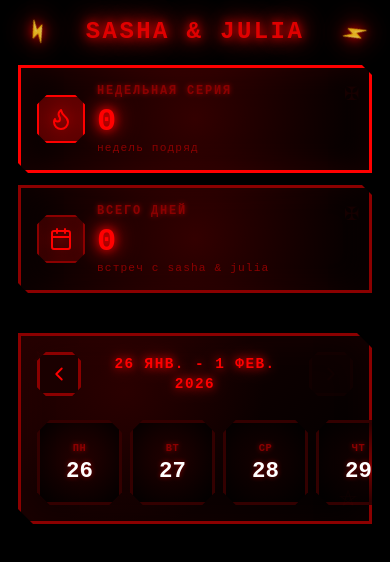
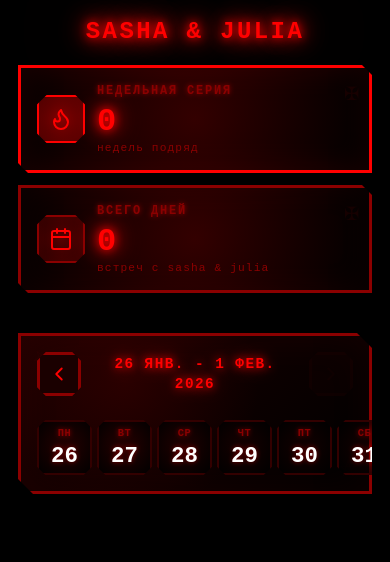
Before and after one commit to Skrejet-r/friends-streak, a React (Vite) app: page / in a window 390 px wide. Shown: the top 562 px of the page. Built offline with nearby package versions, Linux system fonts and the light colour scheme.

Commit message:
Fix: Remove all animations causing vibration, make day cards smaller to show more, fix touch events

```diff
--- a/src/App.css
+++ b/src/App.css
@@ -21,15 +21,6 @@
     0 0 70px #8b0000;
   position: relative;
   font-family: 'Courier New', monospace;
-  animation: flicker 3s infinite alternate;
-}
-
-@keyframes flicker {
-  0%, 100% { opacity: 1; }
-  50% { opacity: 0.8; }
-  51% { opacity: 0.9; }
-  52% { opacity: 0.7; }
-  53% { opacity: 1; }
 }
 
 .app-title::before {
@@ -39,7 +30,6 @@
   top: 50%;
   transform: translateY(-50%);
   font-size: 2rem;
-  animation: rotate 4s linear infinite;
 }
 
 .app-title::after {
@@ -49,12 +39,13 @@
   top: 50%;
   transform: translateY(-50%);
   font-size: 2rem;
-  animation: rotate 4s linear infinite reverse;
 }
 
-@keyframes rotate {
-  from { transform: translateY(-50%) rotate(0deg); }
-  to { transform: translateY(-50%) rotate(360deg); }
+@media (max-width: 768px) {
+  .app-title::before,
+  .app-title::after {
+    display: none;
+  }
 }
 
 .week-slider-container {
@@ -344,20 +335,6 @@
   box-shadow:
     0 0 20px rgba(255, 0, 0, 0.6),
     inset 0 0 20px rgba(255, 0, 0, 0.2);
-  animation: pulse 2s infinite;
-}
-
-@keyframes pulse {
-  0%, 100% {
-    box-shadow:
-      0 0 20px rgba(255, 0, 0, 0.6),
-      inset 0 0 20px rgba(255, 0, 0, 0.2);
-  }
-  50% {
-    box-shadow:
-      0 0 30px rgba(255, 0, 0, 0.9),
-      inset 0 0 30px rgba(255, 0, 0, 0.4);
-  }
 }
 
 .day-name {
@@ -410,61 +387,9 @@
   text-shadow: 0 0 5px #ff0000;
 }
 
-/* Zufällige Glitch-Effekte */
-@keyframes glitch {
-  0% { transform: translate(0); }
-  20% { transform: translate(-2px, 2px); }
-  40% { transform: translate(-2px, -2px); }
-  60% { transform: translate(2px, 2px); }
-  80% { transform: translate(2px, -2px); }
-  100% { transform: translate(0); }
-}
+/* Glitch-Effekte entfernt für bessere Performance */
 
-.stat-card:hover {
-  animation: glitch 0.3s infinite;
-}
-
-.week-card:hover {
-  animation: glitch 0.5s infinite;
-}
-
-/* Zufällige Partikel-Effekte */
-.day-card.met::before {
-  content: '';
-  position: absolute;
-  width: 4px;
-  height: 4px;
-  background: #ff0000;
-  border-radius: 50%;
-  top: 10%;
-  left: 20%;
-  animation: float 3s ease-in-out infinite;
-  box-shadow:
-    0 0 10px #ff0000,
-    0 0 20px #ff0000;
-}
-
-.day-card.met::after {
-  content: '';
-  position: absolute;
-  width: 3px;
-  height: 3px;
-  background: #ff0000;
-  border-radius: 50%;
-  top: 70%;
-  right: 15%;
-  animation: float 2s ease-in-out infinite reverse;
-  box-shadow:
-    0 0 8px #ff0000,
-    0 0 16px #ff0000;
-}
-
-@keyframes float {
-  0%, 100% { transform: translateY(0) translateX(0); opacity: 0.8; }
-  25% { transform: translateY(-10px) translateX(5px); opacity: 1; }
-  50% { transform: translateY(-5px) translateX(-5px); opacity: 0.6; }
-  75% { transform: translateY(-15px) translateX(3px); opacity: 0.9; }
-}
+/* Partikel-Effekte entfernt für bessere Performance */
 
 @media (max-width: 768px) {
   .app {
@@ -573,24 +498,34 @@
   }
 
   .days-grid {
-    gap: 10px;
+    gap: 6px;
     grid-template-columns: repeat(7, 1fr);
   }
 
   .day-card {
-    min-height: 90px;
+    min-height: 60px;
     touch-action: manipulation;
-    -webkit-tap-highlight-color: rgba(255, 0, 0, 0.4);
+    -webkit-tap-highlight-color: rgba(255, 0, 0, 0.5);
+    position: relative;
+    z-index: 5;
   }
 
   .day-content {
-    padding: 12px 8px;
-    border-width: 3px;
+    padding: 8px 4px;
+    border-width: 2px;
     cursor: pointer;
     user-select: none;
     -webkit-user-select: none;
     -webkit-touch-callout: none;
-    min-height: 90px;
+    min-height: 60px;
+    pointer-events: auto !important;
+    -webkit-tap-highlight-color: rgba(255, 0, 0, 0.6);
+  }
+
+  .day-content:active {
+    background:
+      radial-gradient(circle at center, rgba(255, 0, 0, 0.4) 0%, rgba(139, 0, 0, 0.3) 100%) !important;
+    transform: scale(0.95);
   }
 
   .day-name {
@@ -694,17 +629,24 @@
   }
 
   .days-grid {
-    gap: 8px;
+    gap: 5px;
   }
 
   .day-card {
-    min-height: 85px;
+    min-height: 55px;
   }
 
   .day-content {
-    padding: 10px 6px;
-    min-height: 85px;
-    border-width: 3px;
+    padding: 6px 3px;
+    min-height: 55px;
+    border-width: 2px;
+    pointer-events: auto !important;
+  }
+
+  .day-content:active {
+    background:
+      radial-gradient(circle at center, rgba(255, 0, 0, 0.4) 0%, rgba(139, 0, 0, 0.3) 100%) !important;
+    transform: scale(0.95);
   }
 
   .day-name {
--- a/src/components/DayCard.tsx
+++ b/src/components/DayCard.tsx
@@ -14,6 +14,10 @@ export default function DayCard({ day, onClick }: DayCardProps) {
     onClick();
   };
 
+  const handleTouchStart = (e: React.TouchEvent) => {
+    e.stopPropagation();
+  };
+
   return (
     <div
       className={`day-card ${day.hasMet ? 'met' : ''}`}
@@ -21,6 +25,7 @@ export default function DayCard({ day, onClick }: DayCardProps) {
       <div
         className="day-content"
         onClick={handleClick}
+        onTouchStart={handleTouchStart}
         onTouchEnd={handleClick}
       >
         <div className="day-name">{dayOfWeek}</div>
```
